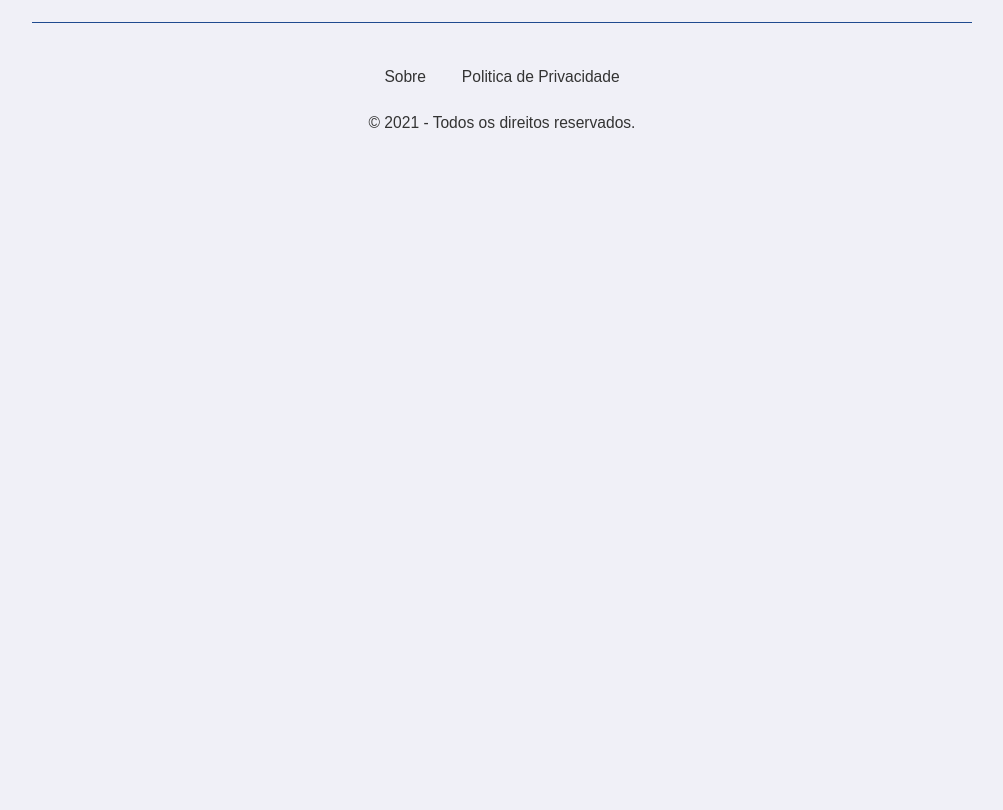
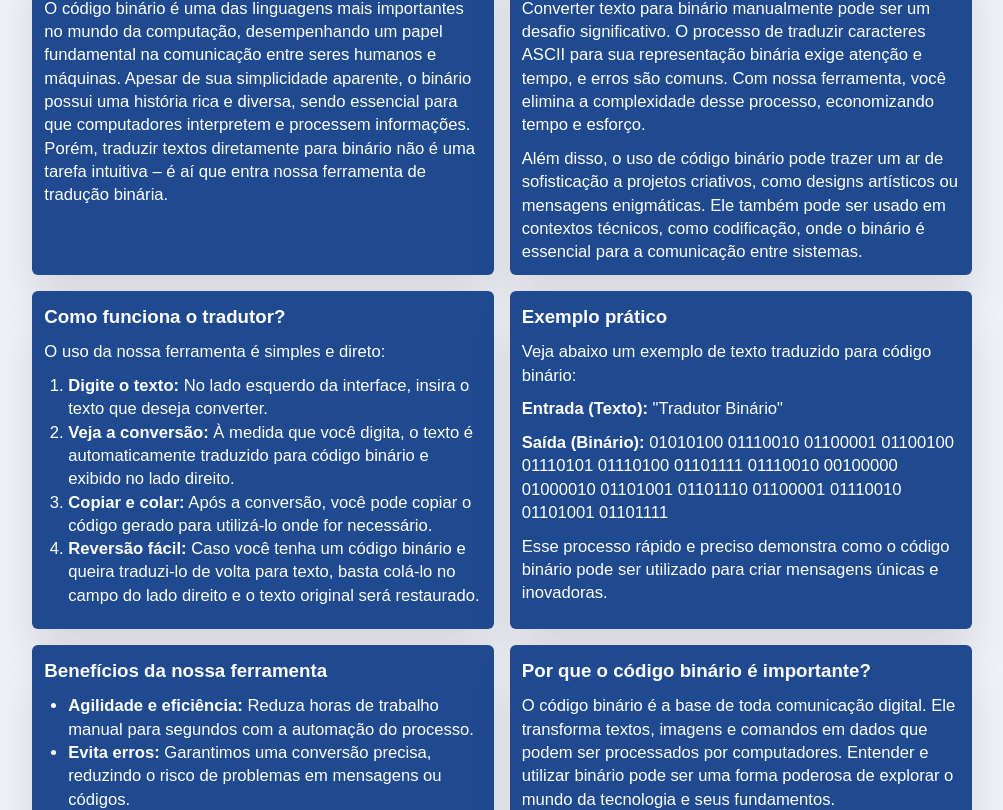
Before and after one commit to Robson16/converttext-app, a React (Vite) app: page /binary-translator in a window 1280 px wide. Shown: the part 631-1441 px from the top of the page, without its empty margins (138-1141 px from the left). Before the commit the page ends 800 px from the top, so only its background shows below. Built offline with nearby package versions, Linux system fonts and the light colour scheme; no server answers.

Commit message:
feat: about text for the binary translator page

```diff
--- a/src/pages/BinaryTranslator/index.tsx
+++ b/src/pages/BinaryTranslator/index.tsx
@@ -1,9 +1,10 @@
 import React from 'react';
+import Card from '../../components/Card';
 import Footer from '../../components/Footer';
 import Header from '../../components/Header';
 import Textarea from '../../components/Textarea';
 import { useTextConverter } from '../../hooks/useTextConverter';
-import { Container, Form } from './styles';
+import { About, Container, Form, Main } from './styles';
 
 const BinaryTranslator: React.FC = () => {
   const {
@@ -26,7 +27,7 @@ const BinaryTranslator: React.FC = () => {
           para texto?
         </p>
       </Header>
-      <main>
+      <Main>
         <Form>
           <Textarea
             name="text"
@@ -53,10 +54,57 @@ const BinaryTranslator: React.FC = () => {
           Contagem de linhas: ${countLine}
           `}
         </p>
-      </main>
-      <Footer>
-
-      </Footer>
+        <About>
+          <Card title="Gerador de Código Binário">
+            <p>
+              O código binário é uma das linguagens mais importantes no mundo da computação, desempenhando um papel fundamental na comunicação entre seres humanos e máquinas. Apesar de sua simplicidade aparente, o binário possui uma história rica e diversa, sendo essencial para que computadores interpretem e processem informações. Porém, traduzir textos diretamente para binário não é uma tarefa intuitiva – é aí que entra nossa ferramenta de tradução binária.
+            </p>
+          </Card>
+          <Card title="Por que usar um tradutor de código binário?">
+            <p>
+              Converter texto para binário manualmente pode ser um desafio significativo. O processo de traduzir caracteres ASCII para sua representação binária exige atenção e tempo, e erros são comuns. Com nossa ferramenta, você elimina a complexidade desse processo, economizando tempo e esforço.
+            </p>
+            <p>
+              Além disso, o uso de código binário pode trazer um ar de sofisticação a projetos criativos, como designs artísticos ou mensagens enigmáticas. Ele também pode ser usado em contextos técnicos, como codificação, onde o binário é essencial para a comunicação entre sistemas.
+            </p>
+          </Card>
+          <Card title="Como funciona o tradutor?">
+            <p>
+              O uso da nossa ferramenta é simples e direto:
+            </p>
+            <ol>
+              <li><strong>Digite o texto:</strong> No lado esquerdo da interface, insira o texto que deseja converter.</li>
+              <li><strong>Veja a conversão:</strong> À medida que você digita, o texto é automaticamente traduzido para código binário e exibido no lado direito.</li>
+              <li><strong>Copiar e colar:</strong> Após a conversão, você pode copiar o código gerado para utilizá-lo onde for necessário.</li>
+              <li><strong>Reversão fácil:</strong> Caso você tenha um código binário e queira traduzi-lo de volta para texto, basta colá-lo no campo do lado direito e o texto original será restaurado.</li>
+            </ol>
+          </Card>
+          <Card title="Exemplo prático">
+            <p>
+              Veja abaixo um exemplo de texto traduzido para código binário:
+            </p>
+            <p><strong>Entrada (Texto):</strong> "Tradutor Binário"</p>
+            <p><strong>Saída (Binário):</strong> 01010100 01110010 01100001 01100100 01110101 01110100 01101111 01110010 00100000 01000010 01101001 01101110 01100001 01110010 01101001 01101111</p>
+            <p>
+              Esse processo rápido e preciso demonstra como o código binário pode ser utilizado para criar mensagens únicas e inovadoras.
+            </p>
+          </Card>
+          <Card title="Benefícios da nossa ferramenta">
+            <ul>
+              <li><strong>Agilidade e eficiência:</strong> Reduza horas de trabalho manual para segundos com a automação do processo.</li>
+              <li><strong>Evita erros:</strong> Garantimos uma conversão precisa, reduzindo o risco de problemas em mensagens ou códigos.</li>
+              <li><strong>Versatilidade:</strong> Seja para uso técnico ou criativo, nossa ferramenta se adapta às suas necessidades.</li>
+              <li><strong>Facilidade de uso:</strong> Não é necessário ter conhecimento avançado de binário – nossa interface intuitiva faz todo o trabalho para você.</li>
+            </ul>
+          </Card>
+          <Card title="Por que o código binário é importante?">
+            <p>
+              O código binário é a base de toda comunicação digital. Ele transforma textos, imagens e comandos em dados que podem ser processados por computadores. Entender e utilizar binário pode ser uma forma poderosa de explorar o mundo da tecnologia e seus fundamentos.
+            </p>
+          </Card>
+        </About>
+      </Main>
+      <Footer />
     </Container>
   );
 };
--- a/src/pages/BinaryTranslator/styles.ts
+++ b/src/pages/BinaryTranslator/styles.ts
@@ -1,14 +1,34 @@
-import styled from 'styled-components';
+import styled from "styled-components";
 
 export const Container = styled.div``;
+
+export const Main = styled.main`
+  display: flex;
+  flex-direction: column;
+  gap: 1.5rem;
+`;
 
 export const Form = styled.form`
   display: grid;
   grid-template-columns: 1fr;
   gap: 1.5rem;
-  margin-bottom: 1.5rem;
 
   @media (min-width: 992px) {
     grid-template-columns: repeat(2, 1fr);
   }
 `;
+
+export const About = styled.section`
+  display: grid;
+  gap: 1.5rem;
+
+  /* 2 colunas para tablets */
+  @media (min-width: 992px) {
+    grid-template-columns: repeat(2, 1fr);
+  }
+
+  /* 1 coluna para celulares */
+  @media (max-width: 992px) {
+    grid-template-columns: 1fr;
+  }
+`;
```
